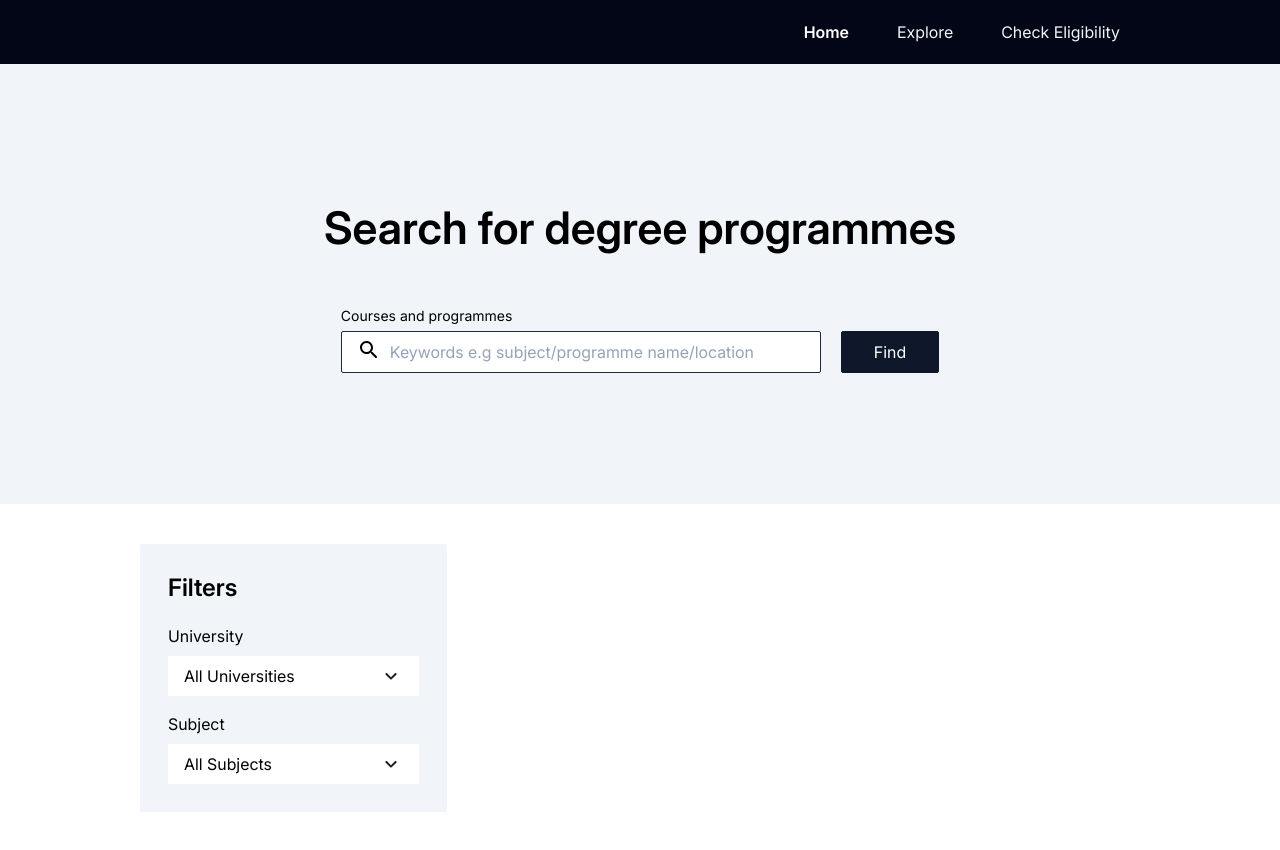
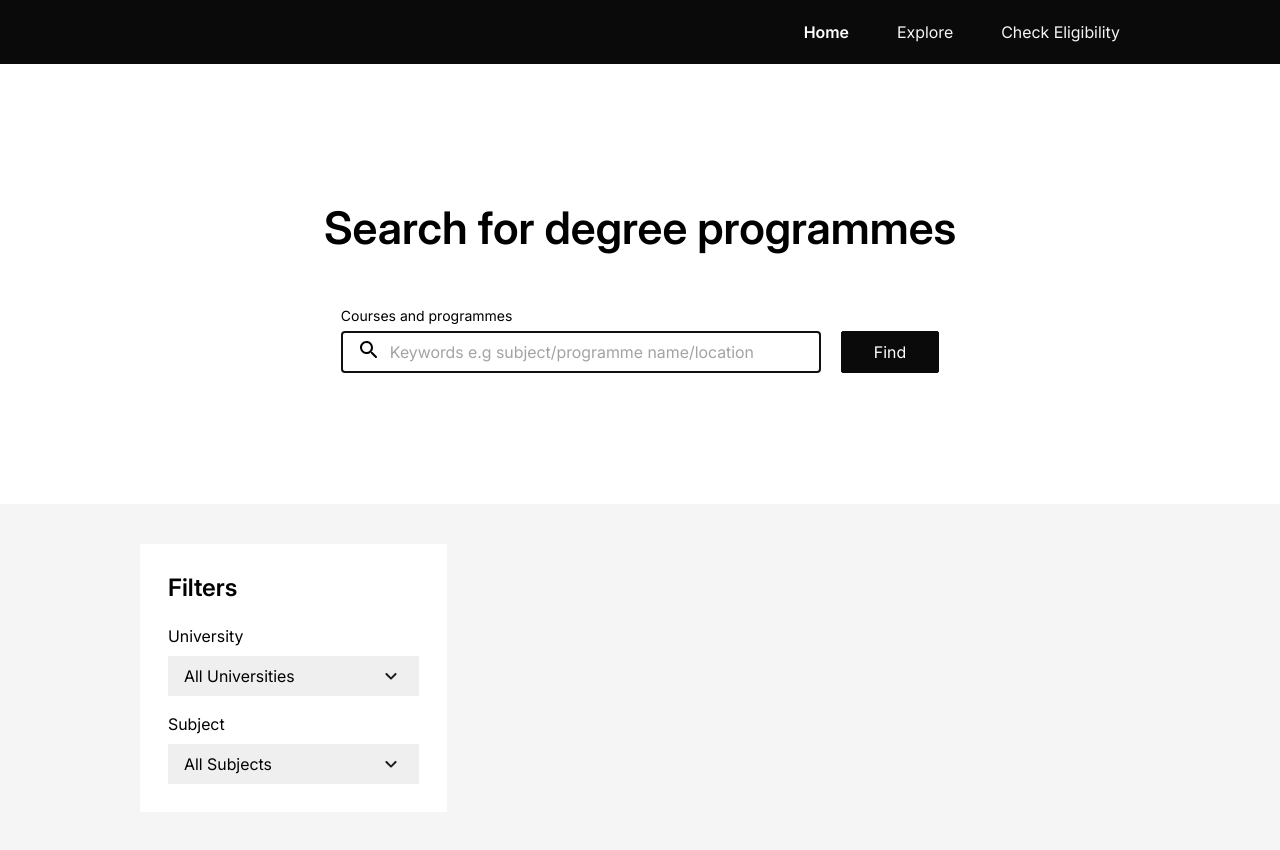
Before and after one commit to qkenn/findmycourse-react, a React (Vite) app: page / in a window 1280 px wide. Built offline with nearby package versions, Linux system fonts and the light colour scheme.

Commit message:
change theme color from slate to neutral

```diff
--- a/index.html
+++ b/index.html
@@ -1,11 +1,11 @@
-<!DOCTYPE html>
+<!doctype html>
 <html lang="en">
   <head>
     <meta charset="UTF-8" />
     <meta name="viewport" content="width=device-width, initial-scale=1.0" />
     <title>Home</title>
   </head>
-  <body>
+  <body class="bg-neutral-100">
     <div id="root"></div>
     <script type="module" src="/src/main.jsx"></script>
   </body>
--- a/src/components/ExploreCard.jsx
+++ b/src/components/ExploreCard.jsx
@@ -2,7 +2,7 @@ import { Link } from 'react-router-dom';
 
 export function ExploreCard({ url, desc }) {
   return (
-    <Link to={url} className="rounded-sm bg-slate-100 p-10">
+    <Link to={url} className="rounded-sm bg-white p-10">
       <h2 className="text-2xl font-semibold">
         {url.at(0).toUpperCase() + url.slice(1)}
       </h2>
--- a/src/components/Filters.jsx
+++ b/src/components/Filters.jsx
@@ -3,7 +3,7 @@ import universities from '../data/universities.json';
 
 export function Filters({ filterByUniversity, filterBySubject }) {
   return (
-    <div className="col-span-4 self-start rounded-sm bg-slate-100 p-7">
+    <div className="col-span-4 self-start rounded-sm bg-white p-7">
       <h3 className="text-2xl font-semibold">Filters</h3>
 
       <div className="mt-5 flex flex-col gap-4">
@@ -11,7 +11,7 @@ export function Filters({ filterByUniversity, filterBySubject }) {
           University
           <select
             name="university"
-            className="mt-2 w-full appearance-none bg-white px-4 py-2"
+            className="mt-2 w-full appearance-none px-4 py-2"
             onChange={(e) => filterByUniversity(e.target.value)}
           >
             <option value="All">All Universities</option>
@@ -31,7 +31,7 @@ export function Filters({ filterByUniversity, filterBySubject }) {
           Subject
           <select
             name="subject"
-            className="mt-2 w-full appearance-none bg-white px-4 py-2"
+            className="mt-2 w-full appearance-none px-4 py-2"
             onChange={(e) => filterBySubject(e.target.value)}
           >
             <option value="All">All Subjects</option>
--- a/src/components/Hero.jsx
+++ b/src/components/Hero.jsx
@@ -6,7 +6,7 @@ export function Hero() {
   const { searchCourses } = useContext(HeaderContext);
 
   return (
-    <div className="bg-slate-100">
+    <div className="bg-white">
       <div className="mx-auto flex min-h-[55vh] max-w-main flex-col justify-center">
         <h1 className="text-center text-[2.8rem] font-semibold">
           Search for degree programmes
@@ -24,7 +24,7 @@ export function Hero() {
                 type="text"
                 name="q"
                 placeholder="Keywords e.g subject/programme name/location"
-                className="mt-1 w-full rounded-sm border-[1px] border-slate-100 px-5 py-2 pl-12 placeholder:text-slate-400 focus:border-slate-800 focus:outline-none"
+                className="mt-1 w-full rounded-sm border-[1px] border-neutral-600 px-5 py-2 pl-12 placeholder:text-neutral-400"
                 ref={searchInputRef}
               />
               <img
@@ -34,7 +34,7 @@ export function Hero() {
             </div>
           </label>
 
-          <button className="ml-5 self-end rounded-sm border-[1px] border-slate-900 bg-slate-900 px-8 py-2 text-white transition-colors focus:bg-slate-700 focus:outline-none">
+          <button className="ml-5 self-end rounded-sm border-[1px] border-neutral-950 bg-neutral-950 px-8 py-2 text-white transition-colors focus:bg-neutral-700 focus:outline-none">
             Find
           </button>
         </form>
--- a/src/components/Nav.jsx
+++ b/src/components/Nav.jsx
@@ -2,7 +2,7 @@ import { NavLink } from 'react-router-dom';
 
 export function Nav() {
   return (
-    <nav className="bg-slate-950 py-5 text-slate-100">
+    <nav className="bg-neutral-950 py-5 text-neutral-100">
       <ul className="mx-auto flex max-w-[60rem] justify-end gap-12">
         <li>
           <NavLink to="/">Home</NavLink>
--- a/src/components/ProgrammesList.jsx
+++ b/src/components/ProgrammesList.jsx
@@ -5,7 +5,7 @@ export function ProgrammesList({ courses, searchError, isLoading }) {
     <ul className="col-span-8 flex flex-col gap-10">
       {courses &&
         courses.map((p) => (
-          <li key={p.id} className="rounded-sm bg-slate-100 p-7">
+          <li key={p.id} className="rounded-sm bg-white p-7">
             <div>
               <h3 className="text-lg">
                 <Link to={`explore/programmes`}>
--- a/src/pages/Explore.jsx
+++ b/src/pages/Explore.jsx
@@ -3,8 +3,9 @@ import { ExploreCard } from '../components/ExploreCard';
 export function Explore() {
   return (
     <>
-      <main className="mx-auto my-20 max-w-main">
-        <ul className="mt-5 grid grid-cols-2 gap-12">
+      <main className="bg-neutral-100">
+        <section className="mx-auto my-20 max-w-main">
+          <ul className="grid grid-cols-2 gap-12">
             <ExploreCard
               url="subjects"
               desc="All courses offered by universities grouped into relevent subjects"
@@ -22,6 +23,7 @@ export function Explore() {
               desc="List of all state universites and institutes"
             />
           </ul>
+        </section>
       </main>
     </>
   );
--- a/src/pages/Home.jsx
+++ b/src/pages/Home.jsx
@@ -20,12 +20,9 @@ export function Home() {
     setSearchError(false);
     setCourses([]);
 
-    fetch(
-      'http://localhost:8080/api/programmes?' + new URLSearchParams({ q }),
-      {
-        mode: 'cors',
-      }
-    )
+    fetch('http://localhost:8080/api/search?' + new URLSearchParams({ q }), {
+      mode: 'cors',
+    })
       .then((res) => {
         if (res.status >= 400) {
           throw new Error('Not Found');
--- a/src/pages/Subjects.jsx
+++ b/src/pages/Subjects.jsx
@@ -5,7 +5,7 @@ export function Subjects() {
   const subjects = useLoaderData();
 
   return (
-    <main className="bg-neutral-100 py-10">
+    <main className="py-10">
       <div className="mx-auto max-w-main">
         <Link to={-1} className="underline">
           ⬅ previous page
```
Lines whose indentation alone changed are shown as unchanged.
